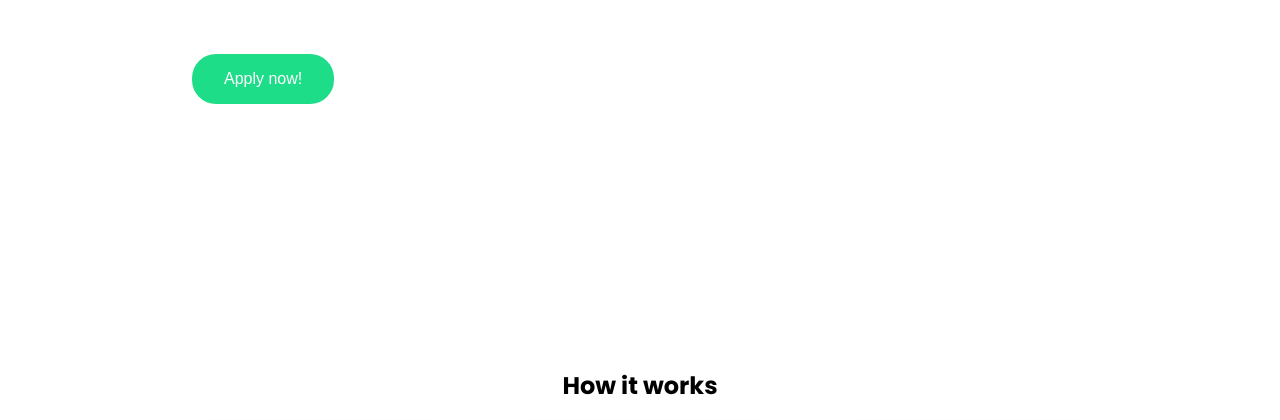
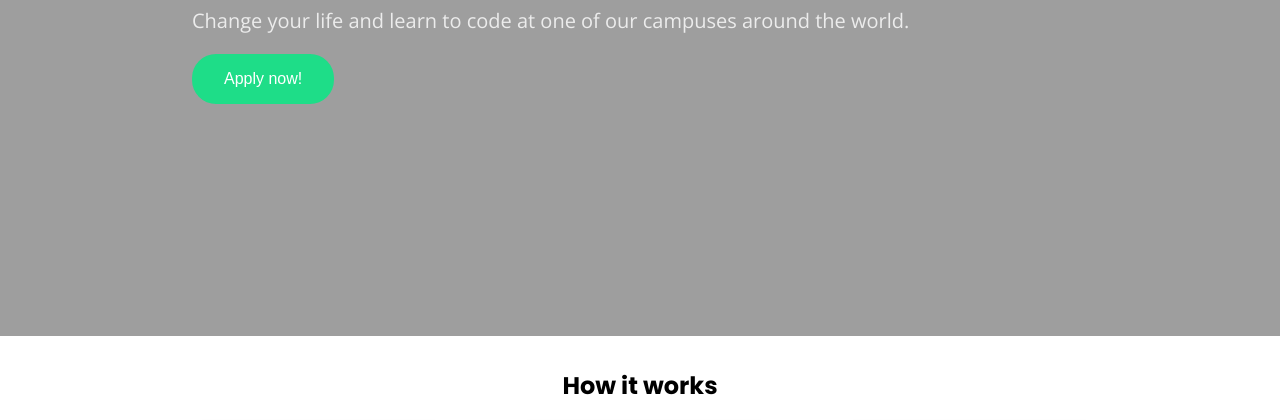
Before and after one commit to simoparaschi/landing, a plain HTML site: page index.html in a window 1280 px wide. Shown: the part 294-714 px from the top of the page. Drawn offline with nearby package versions, Linux system fonts and the light colour scheme; the site is published under a folder, as on GitHub Pages, so addresses that start at the root find nothing.

Commit message:
Updated bg-image url

```diff
--- a/css/components/banner.css
+++ b/css/components/banner.css
@@ -1,5 +1,5 @@
 .banner {
-  background-image: url("/images/background.png");
+  background-image: url("../../images/background.png");
   background-size: cover;
   background-position: center;
   padding: 200px 0;
```
